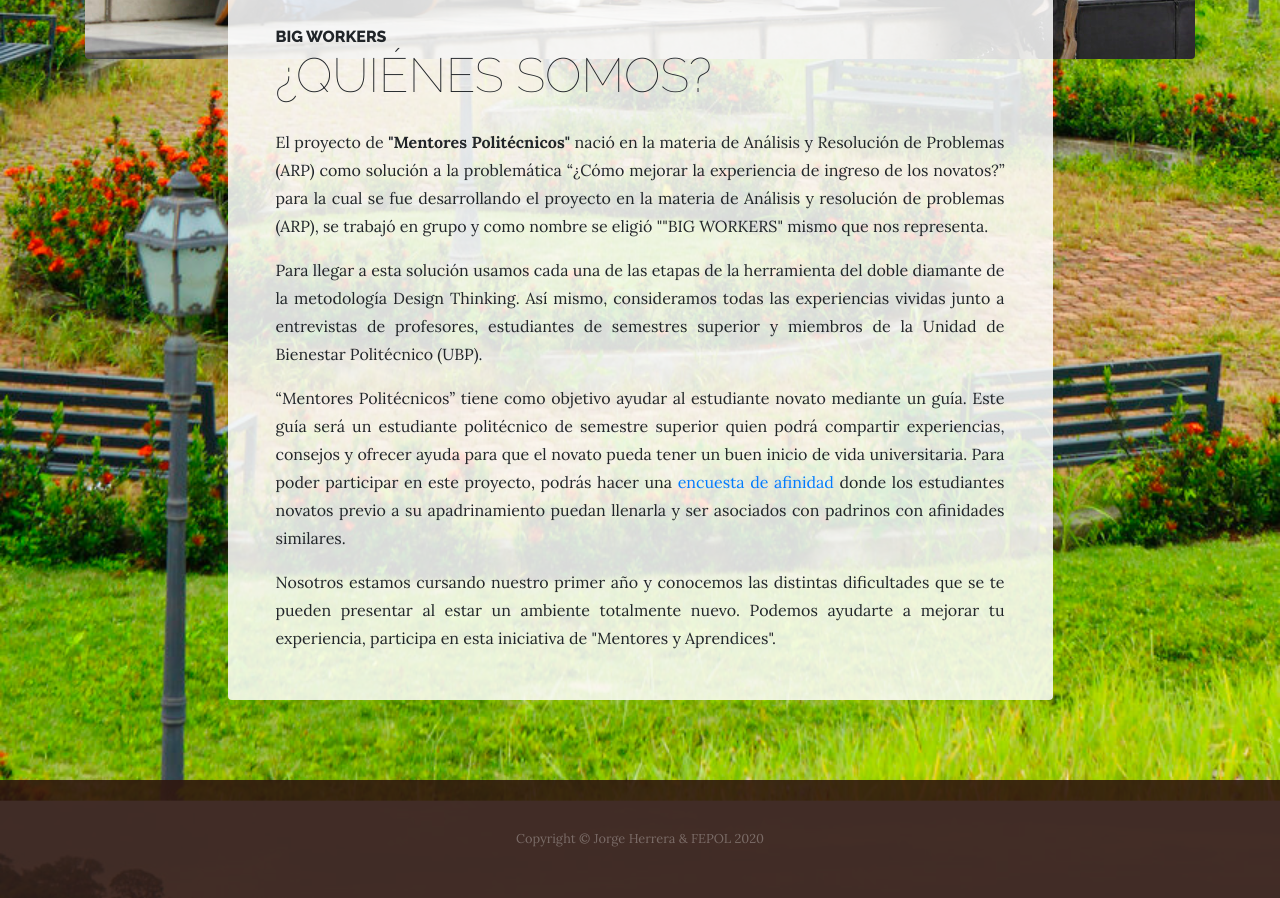
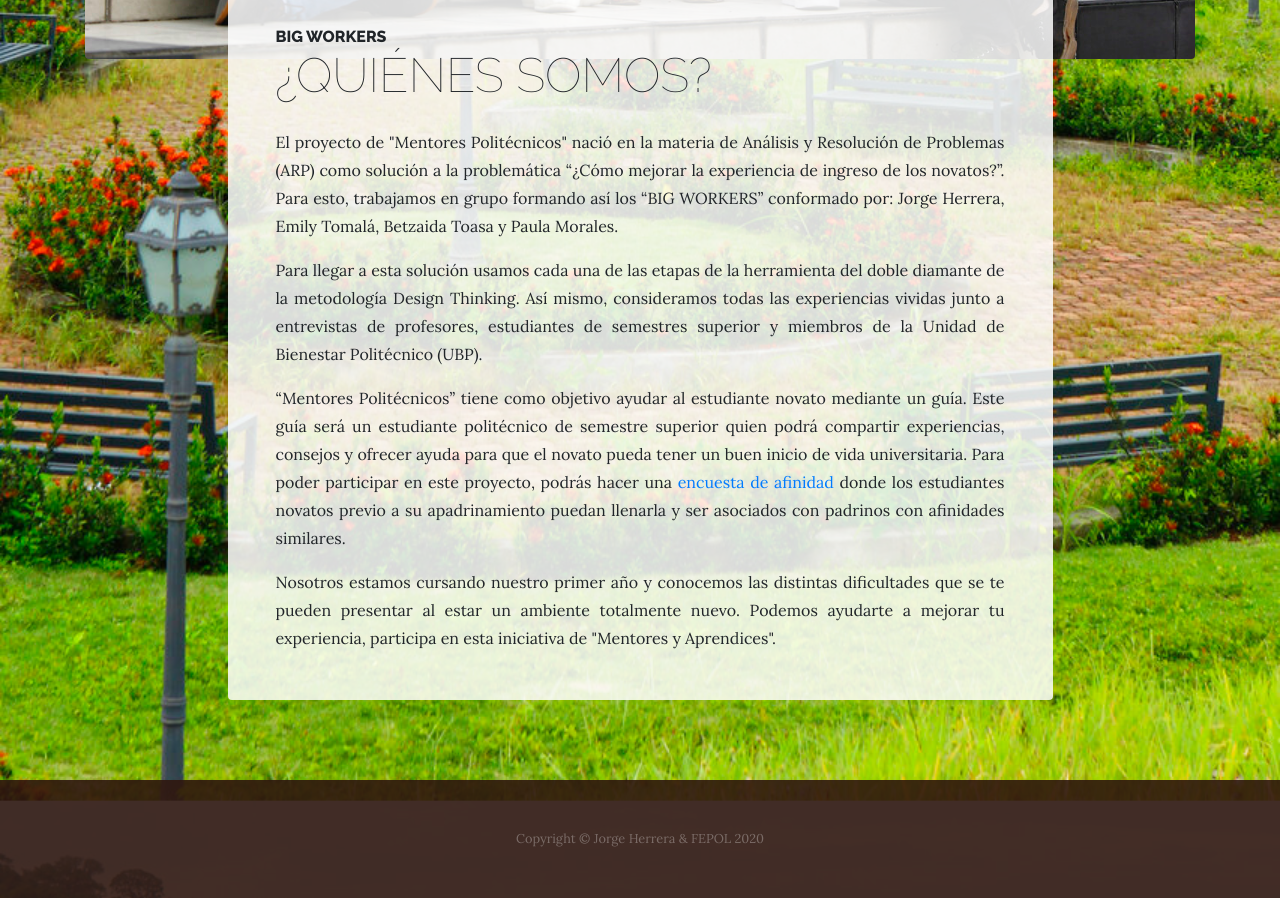
Before and after one commit to JorgeSHN14/Mentores-y-Novatos, a website: page Apadrinamiento/about.html in a window 1280 px wide. Shown: the part 1120-2018 px from the top of the page. Drawn offline with Linux system fonts and the light colour scheme.

Commit message:
Cambio en ¿Quiénes somos?

```diff
--- a/Apadrinamiento/about.html
+++ b/Apadrinamiento/about.html
@@ -68,7 +68,7 @@
                 <span class="section-heading-upper">BIG WORKERS</span>
                 <span class="section-heading-lower">¿Quiénes somos?</span>
               </h2>
-              <p align="justify">El proyecto de <b>"Mentores Politécnicos"</b> nació en la materia de Análisis y Resolución de Problemas (ARP) como solución a la problemática “¿Cómo mejorar la experiencia de ingreso de los novatos?” para la cual se fue desarrollando el proyecto en la materia de Análisis y resolución de problemas (ARP), se trabajó en grupo y como nombre se eligió ""BIG WORKERS" mismo que nos representa.</p>
+              <p align="justify">El proyecto de "Mentores Politécnicos" nació en la materia de Análisis y Resolución de Problemas (ARP) como solución a la problemática “¿Cómo mejorar la experiencia de ingreso de los novatos?”. Para esto, trabajamos en grupo formando así los “BIG WORKERS” conformado por: Jorge Herrera, Emily Tomalá, Betzaida Toasa y Paula Morales.</p>
               <p class="mb-0" align="justify">Para llegar a esta solución usamos cada una de las etapas de la herramienta del doble diamante de la metodología Design Thinking. Así mismo, consideramos todas las experiencias vividas junto a entrevistas de profesores, estudiantes de semestres superior y miembros de la Unidad de Bienestar Politécnico (UBP).</p>
               <p></p>
               <p class="mb-0" align="justify">“Mentores Politécnicos” tiene como objetivo ayudar al estudiante novato mediante un guía. Este guía será un estudiante politécnico de semestre superior quien podrá compartir experiencias, consejos y ofrecer ayuda para que el novato pueda tener un buen inicio de vida universitaria. Para poder participar en este proyecto, podrás hacer una <a href="https://forms.gle/PkJiT81itzfX2JpF7">encuesta de afinidad </a> donde los estudiantes novatos previo a su apadrinamiento puedan llenarla y ser asociados con padrinos con afinidades similares.
```
